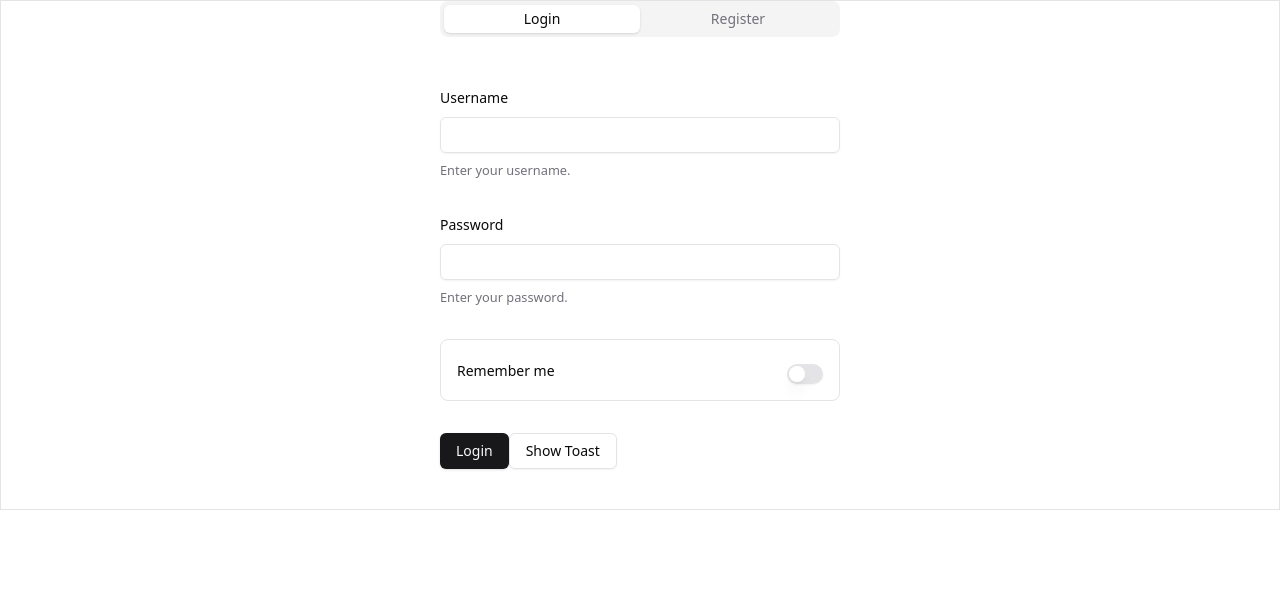
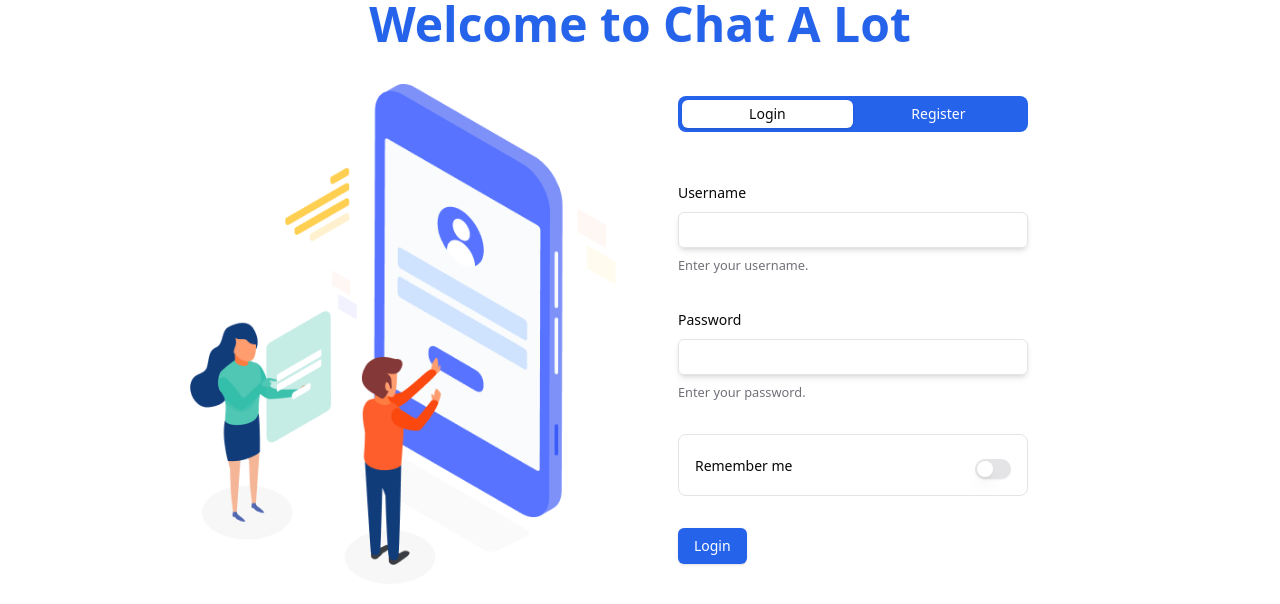
Before and after one commit to TJ-Mothokho/ChatALot, a React (Vite) app: page /login in a window 1280 px wide. Shown: the top 604 px of the page. Built offline with nearby package versions, Linux system fonts and the light colour scheme.

Commit message:
Add UI/UX to login page and buttons

```diff
--- a/src/App.css
+++ b/src/App.css
@@ -22,6 +22,6 @@
   }
 } */
 
-html, body, #root {
+/* html, body, #root {
   overflow: hidden;
-}
+} */
--- a/src/components/Buttons.tsx
+++ b/src/components/Buttons.tsx
@@ -6,9 +6,9 @@ interface Props {
   onClick: () => void;
   className?: string;
 }
-export function ButtonPrimary({ children, onClick, className = "" }: Props) {
+export function ButtonPrimary({ children, onClick }: Props) {
   return (
-    <Button onClick={onClick} className={className}>
+    <Button onClick={onClick} className="bg-blue-600 text-white">
       {children}
     </Button>
   );
--- a/src/components/Login.tsx
+++ b/src/components/Login.tsx
@@ -17,10 +17,8 @@ import {
   FormMessage,
 } from "@/components/ui/form";
 import { Input } from "@/components/ui/input";
-//import {PasswordInput} from "@/components/ui/password-input"
 import { Switch } from "@/components/ui/switch";
 import { login } from "@/Services/AuthService";
-import { Toaster } from "./Toaster";
 import { useDispatch } from "react-redux";
 import {
   setAccessToken,
@@ -128,7 +126,6 @@ export default function Login() {
             )}
           />
           <Button type="submit">Login</Button>
-          <Toaster message="test 2" description="testing 2" />
         </form>
       </Form>
     </>
--- /dev/null
+++ b/src/components/LoginTabs.tsx
@@ -0,0 +1,24 @@
+import Login from "@/components/Login";
+import Register from "@/components/Register";
+import { Tabs, TabsContent, TabsList, TabsTrigger } from "@/components/ui/tabs";
+
+export function LoginTabs() {
+  return (
+    <div className="flex justify-center items-center w-[450px] mt-3 mx-3">
+      <Tabs defaultValue="login" className="w-[350px] h-[500px]">
+        <TabsList className="grid w-full grid-cols-2 bg-blue-600 text-white">
+          <TabsTrigger value="login">Login</TabsTrigger>
+          <TabsTrigger value="register">Register</TabsTrigger>
+        </TabsList>
+
+        <TabsContent value="login">
+          <Login />
+        </TabsContent>
+
+        <TabsContent value="register">
+          <Register />
+        </TabsContent>
+      </Tabs>
+    </div>
+  );
+}
--- a/src/components/ui/button.tsx
+++ b/src/components/ui/button.tsx
@@ -1,16 +1,15 @@
-import * as React from "react"
-import { Slot } from "@radix-ui/react-slot"
-import { cva, type VariantProps } from "class-variance-authority"
+import * as React from "react";
+import { Slot } from "@radix-ui/react-slot";
+import { cva, type VariantProps } from "class-variance-authority";
 
-import { cn } from "@/lib/utils"
+import { cn } from "@/lib/utils";
 
 const buttonVariants = cva(
   "inline-flex items-center justify-center gap-2 whitespace-nowrap rounded-md text-sm font-medium transition-colors focus-visible:outline-none focus-visible:ring-1 focus-visible:ring-ring disabled:pointer-events-none disabled:opacity-50 [&_svg]:pointer-events-none [&_svg]:size-4 [&_svg]:shrink-0",
   {
     variants: {
       variant: {
-        default:
-          "bg-primary text-primary-foreground shadow hover:bg-primary/90",
+        default: "bg-blue-600 text-white shadow hover:bg-blue-800",
         destructive:
           "bg-destructive text-destructive-foreground shadow-sm hover:bg-destructive/90",
         outline:
@@ -32,26 +31,26 @@ const buttonVariants = cva(
       size: "default",
     },
   }
-)
+);
 
 export interface ButtonProps
   extends React.ButtonHTMLAttributes<HTMLButtonElement>,
     VariantProps<typeof buttonVariants> {
-  asChild?: boolean
+  asChild?: boolean;
 }
 
 const Button = React.forwardRef<HTMLButtonElement, ButtonProps>(
   ({ className, variant, size, asChild = false, ...props }, ref) => {
-    const Comp = asChild ? Slot : "button"
+    const Comp = asChild ? Slot : "button";
     return (
       <Comp
         className={cn(buttonVariants({ variant, size, className }))}
         ref={ref}
         {...props}
       />
-    )
+    );
   }
-)
-Button.displayName = "Button"
+);
+Button.displayName = "Button";
 
-export { Button, buttonVariants }
+export { Button, buttonVariants };
--- a/src/components/ui/input.tsx
+++ b/src/components/ui/input.tsx
@@ -1,6 +1,6 @@
-import * as React from "react"
+import * as React from "react";
 
-import { cn } from "@/lib/utils"
+import { cn } from "@/lib/utils";
 
 const Input = React.forwardRef<HTMLInputElement, React.ComponentProps<"input">>(
   ({ className, type, ...props }, ref) => {
@@ -8,15 +8,15 @@ const Input = React.forwardRef<HTMLInputElement, React.ComponentProps<"input">>(
       <input
         type={type}
         className={cn(
-          "flex h-9 w-full rounded-md border border-input bg-transparent px-3 py-1 text-base shadow-sm transition-colors file:border-0 file:bg-transparent file:text-sm file:font-medium file:text-foreground placeholder:text-muted-foreground focus-visible:outline-none focus-visible:ring-1 focus-visible:ring-ring disabled:cursor-not-allowed disabled:opacity-50 md:text-sm",
+          "flex h-9 w-full rounded-md border border-input bg-transparent px-3 py-1 text-base shadow-md transition-colors file:border-0 file:bg-transparent file:text-sm file:font-medium file:text-foreground placeholder:text-muted-foreground focus-visible:outline-none focus-visible:ring-1 focus-visible:ring-ring disabled:cursor-not-allowed disabled:opacity-50 md:text-sm",
           className
         )}
         ref={ref}
         {...props}
       />
-    )
+    );
   }
-)
-Input.displayName = "Input"
+);
+Input.displayName = "Input";
 
-export { Input }
+export { Input };
--- a/src/pages/LoginPage.tsx
+++ b/src/pages/LoginPage.tsx
@@ -1,24 +1,35 @@
-import Login from "@/components/Login";
-import Register from "@/components/Register";
-import { Tabs, TabsContent, TabsList, TabsTrigger } from "@/components/ui/tabs";
+import { LoginTabs } from "@/components/LoginTabs";
+import loginPicture from "../../public/loginPicture.png";
+import { motion } from "framer-motion";
 
 export function LoginPage() {
   return (
-    <div className="flex justify-center items-center border">
-      <Tabs defaultValue="login" className="w-[400px]">
-        <TabsList className="grid w-full grid-cols-2">
-          <TabsTrigger value="login">Login</TabsTrigger>
-          <TabsTrigger value="register">Register</TabsTrigger>
-        </TabsList>
+    <div>
+      <div className="flex justify-center">
+        <motion.h1
+          className="text-5xl font-bold mb-4 drop-shadow-sm text-blue-600 "
+          initial={{ opacity: 0, y: -50 }}
+          animate={{ opacity: 1, y: 0 }}
+          transition={{ duration: 0.5 }}
+        >
+          Welcome to Chat A Lot
+        </motion.h1>
+      </div>
+      <div className="flex justify-center items-center mt-5">
+        <div className="flex">
+          <div className="col-5">
+            <img
+              src={loginPicture}
+              className="img-fluid image-right h-[500px]"
+              alt="imageHere"
+            />
+          </div>
 
-        <TabsContent value="login">
-          <Login />
-        </TabsContent>
-
-        <TabsContent value="register">
-          <Register />
-        </TabsContent>
-      </Tabs>
+          <div className="col-7">
+            <LoginTabs />
+          </div>
+        </div>
+      </div>
     </div>
   );
 }
```
Also changed, not shown: public/loginPicture.png (added).
